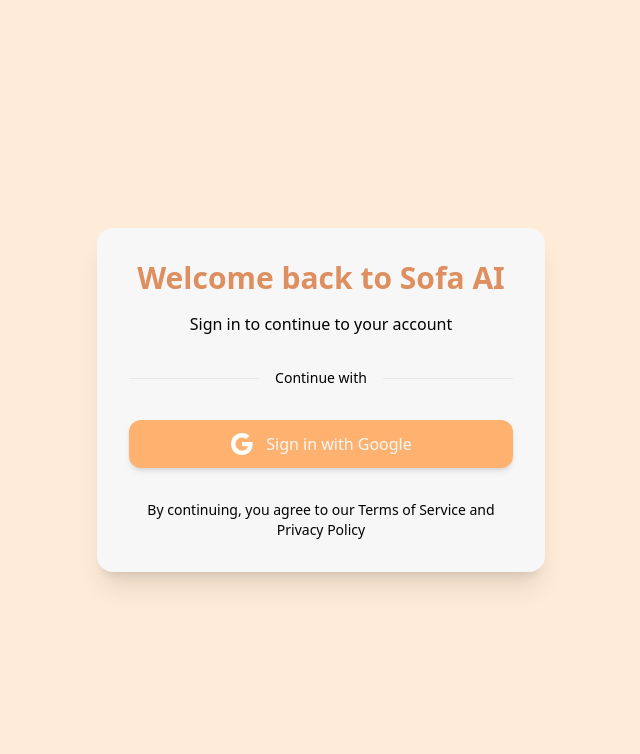
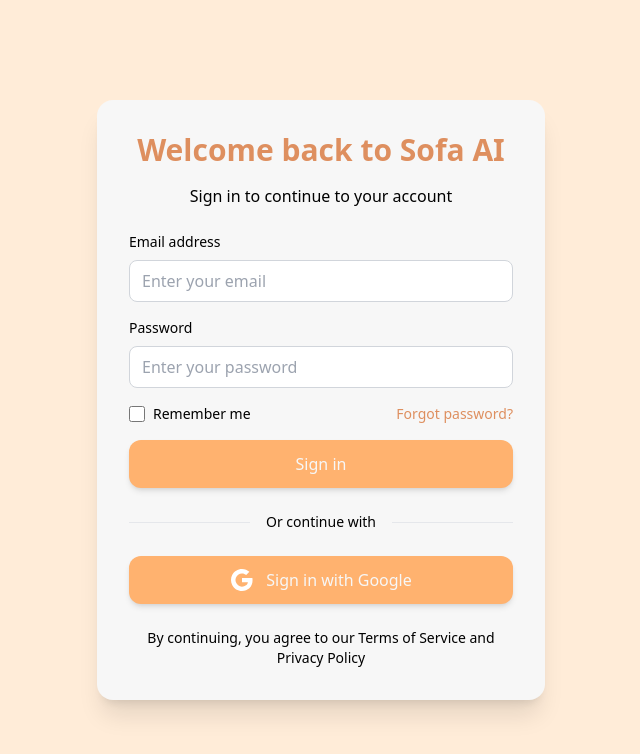
Before and after one commit to lukacera/sofa, a Next.js app: page /login in a window 1280 px wide. Shown: the top 754 px of the page, without its empty margins (319-959 px from the left). Built offline with nearby package versions, Linux system fonts and the light colour scheme.

Commit message:
Update user schema

```diff
--- a/app/login/page.tsx
+++ b/app/login/page.tsx
@@ -1,26 +1,118 @@
 "use client"
 import { signIn } from "next-auth/react";
+import { useState, FormEvent, ChangeEvent } from "react";
 
-export default function LoginPage() {
+export default function LoginPage(): JSX.Element {
+  const [email, setEmail] = useState<string>("");
+  const [password, setPassword] = useState<string>("");
+  const [isLoading, setIsLoading] = useState<boolean>(false);
+
+  const handleEmailSignIn = async (e: FormEvent<HTMLFormElement>): Promise<void> => {
+    e.preventDefault();
+    setIsLoading(true);
+    try {
+      await signIn("credentials", {
+        email,
+        password,
+        redirect: true,
+        callbackUrl: "/home",
+      });
+    } catch (error) {
+      console.error(error);
+    } finally {
+      setIsLoading(false);
+    }
+  };
+
+  // Setter => set the value of the input field, whichever is passed in the setter function
+  const handleInputChange = (e: ChangeEvent<HTMLInputElement>, setter: (value: string) => void): void => {
+    setter(e.target.value);
+  };
+
   return (
     <div className="min-h-screen flex items-center justify-center bg-main/40">
-      <div className="bg-mainWhite p-8 rounded-2xl shadow-xl w-full max-w-md space-y-8">
+      <div className="bg-mainWhite p-8 rounded-2xl shadow-xl w-full max-w-md space-y-6">
         <div className="text-center space-y-4">
           <h2 className="text-3xl font-bold text-secondary">Welcome back to Sofa AI</h2>
           <p>Sign in to continue to your account</p>
         </div>
+
+        <form onSubmit={handleEmailSignIn} className="space-y-4">
+          <div className="space-y-2">
+            <label htmlFor="email" className="block text-sm font-medium">
+              Email address
+            </label>
+            <input
+              id="email"
+              type="email"
+              value={email}
+              onChange={(e) => handleInputChange(e, setEmail)}
+              required
+              className="w-full px-3 py-2 border border-gray-300 rounded-lg focus:ring-2
+                      focus:ring-secondary focus:border-secondary"
+              placeholder="Enter your email"
+            />
+          </div>
+
+          <div className="space-y-2">
+            <label htmlFor="password" className="block text-sm font-medium">
+              Password
+            </label>
+            <input
+              id="password"
+              type="password"
+              value={password}
+              onChange={(e) => handleInputChange(e, setPassword)}
+              required
+              className="w-full px-3 py-2 border border-gray-300 rounded-lg focus:ring-2
+                         focus:ring-secondary focus:border-secondary"
+              placeholder="Enter your password"
+            />
+          </div>
+
+          <div className="flex items-center justify-between">
+            <div className="flex items-center">
+              <input
+                id="remember-me"
+                type="checkbox"
+                className="h-4 w-4 text-secondary focus:ring-secondary border-gray-300 rounded"
+              />
+              <label htmlFor="remember-me" className="ml-2 block text-sm">
+                Remember me
+              </label>
+            </div>
+            <button
+              type="button"
+              className="text-sm text-secondary hover:text-secondary/80"
+              onClick={() => signIn('credentials', { callbackUrl: '/forgot-password' })}
+            >
+              Forgot password?
+            </button>
+          </div>
+
+          <button
+            type="submit"
+            disabled={isLoading}
+            className="w-full flex items-center justify-center px-6 py-3 rounded-xl
+                     bg-mainDarker text-mainWhite hover:bg-secondary transition-colors
+                     duration-200 shadow-md hover:shadow-lg disabled:opacity-50"
+          >
+            {isLoading ? "Signing in..." : "Sign in"}
+          </button>
+        </form>
 
         <div className="relative">
           <div className="absolute inset-0 flex items-center">
             <div className="w-full border-t border-gray-200"></div>
           </div>
           <div className="relative flex justify-center text-sm">
-            <span className="px-4 bg-mainWhite ">Continue with</span>
+            <span className="px-4 bg-mainWhite">Or continue with</span>
           </div>
         </div>
 
         <button
-          onClick={() => signIn('google', {redirectTo: "/home"})}
+          onClick={() => signIn('google', { callbackUrl: "/home" })}
+          type="button"
           className="w-full flex items-center justify-center gap-3 px-6 py-3 rounded-xl
                      bg-mainDarker text-mainWhite hover:bg-secondary transition-colors
                      duration-200 shadow-md hover:shadow-lg"
@@ -46,7 +138,7 @@
           Sign in with Google
         </button>
 
-        <p className="text-center text-sm ">
+        <p className="text-center text-sm">
           By continuing, you agree to our Terms of Service and Privacy Policy
         </p>
       </div>
--- a/app/schemas/User.ts
+++ b/app/schemas/User.ts
@@ -1,4 +1,4 @@
-import mongoose, { Schema, model } from 'mongoose';
+import mongoose, { Model, Schema } from 'mongoose';
 import { UserType } from '../types/User';
 const userSchema = new Schema<UserType>({
   // Basic user info
@@ -18,11 +18,13 @@
     type: String,
     required: true
   },
-  // Event participation
-  eventsAttending: [{
-    type: Schema.Types.ObjectId,
-    ref: 'Event'
-  }]
+  eventsAttending: {
+    type: [{
+      type: Schema.Types.ObjectId,
+      ref: 'Event'
+    }],
+    default: []
+  }
 }, {
   timestamps: true // Adds createdAt and updatedAt automatically
 });
@@ -30,6 +32,11 @@
 // Index for faster queries when searching by email
 userSchema.index({ email: 1 });
 
-const User = mongoose.models.User || model<UserType>('User', userSchema);
+let User: Model<UserType>;
+try {
+  User = mongoose.model<UserType>('User');
+} catch {
+  User = mongoose.model<UserType>('User', userSchema);
+}
 
 export default User;
```
Also changed, not shown: auth.ts (+78 -5 lines).
